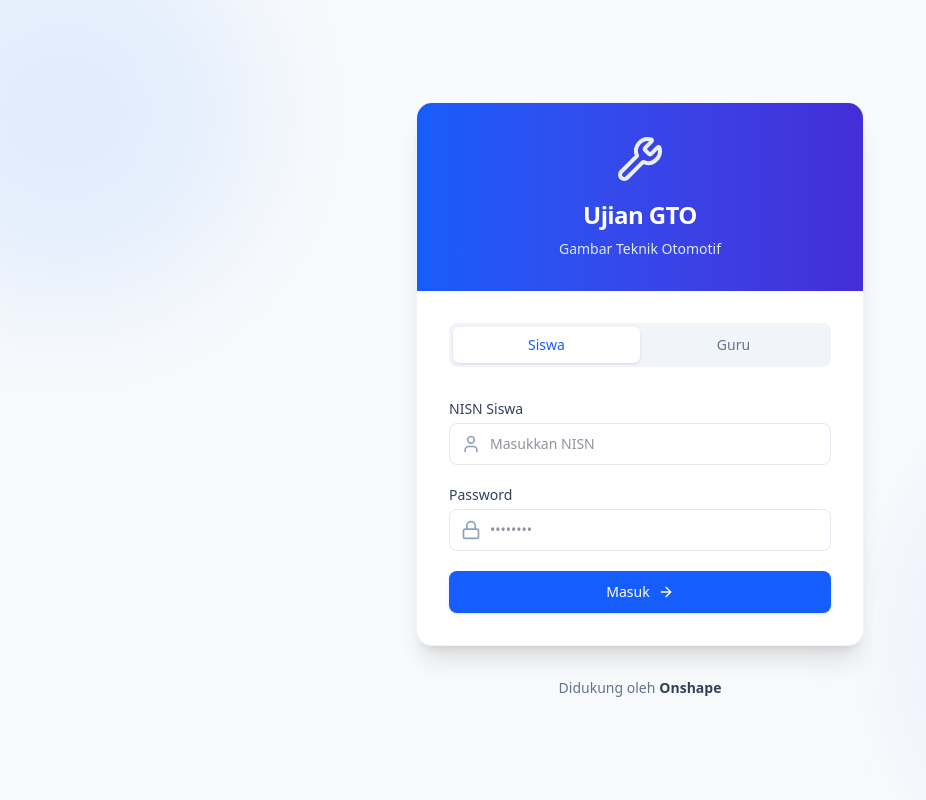
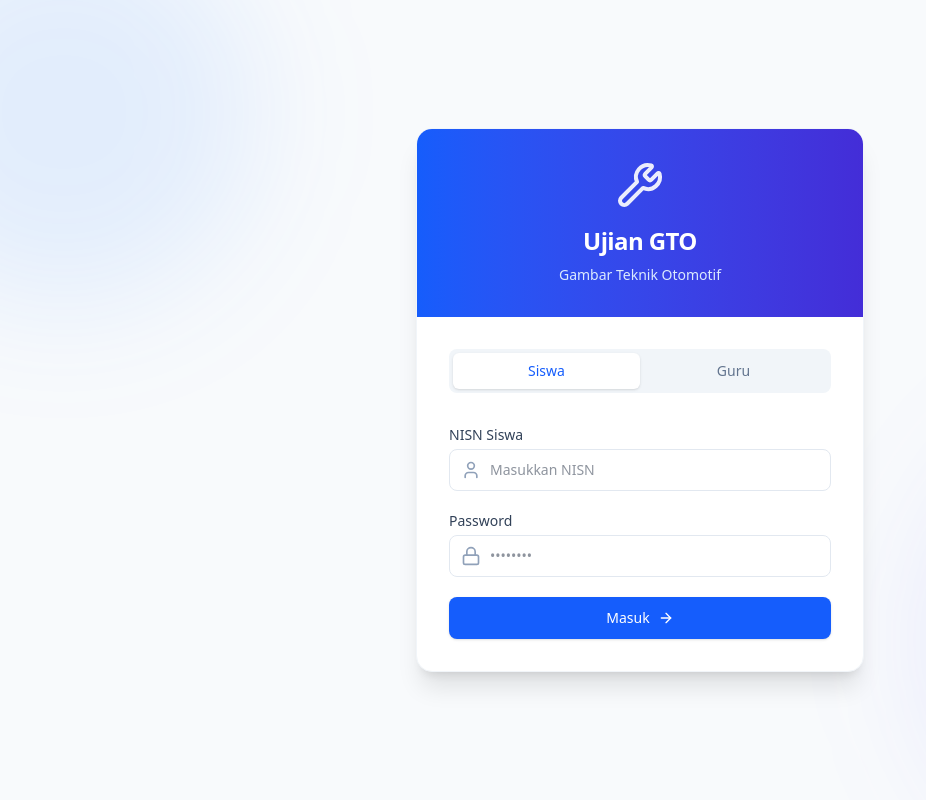
Before and after one commit to nug31/GTOujian, a Next.js app: page /login in a window 1280 px wide. Shown: the whole page, without its empty margins (0-926 px from the left). Built offline with nearby package versions, Linux system fonts and the light colour scheme; no server answers.

Commit message:
style: remove Onshape footer from login page

```diff
--- a/src/app/login/page.tsx
+++ b/src/app/login/page.tsx
@@ -187,9 +187,6 @@ export default function LoginPage() {
                 </div>
             </motion.div>
 
-            <p className="mt-8 text-sm text-slate-500 flex items-center gap-1 z-10">
-                Didukung oleh <span className="font-semibold text-slate-700">Onshape</span>
-            </p>
         </div>
     );
 }
```
